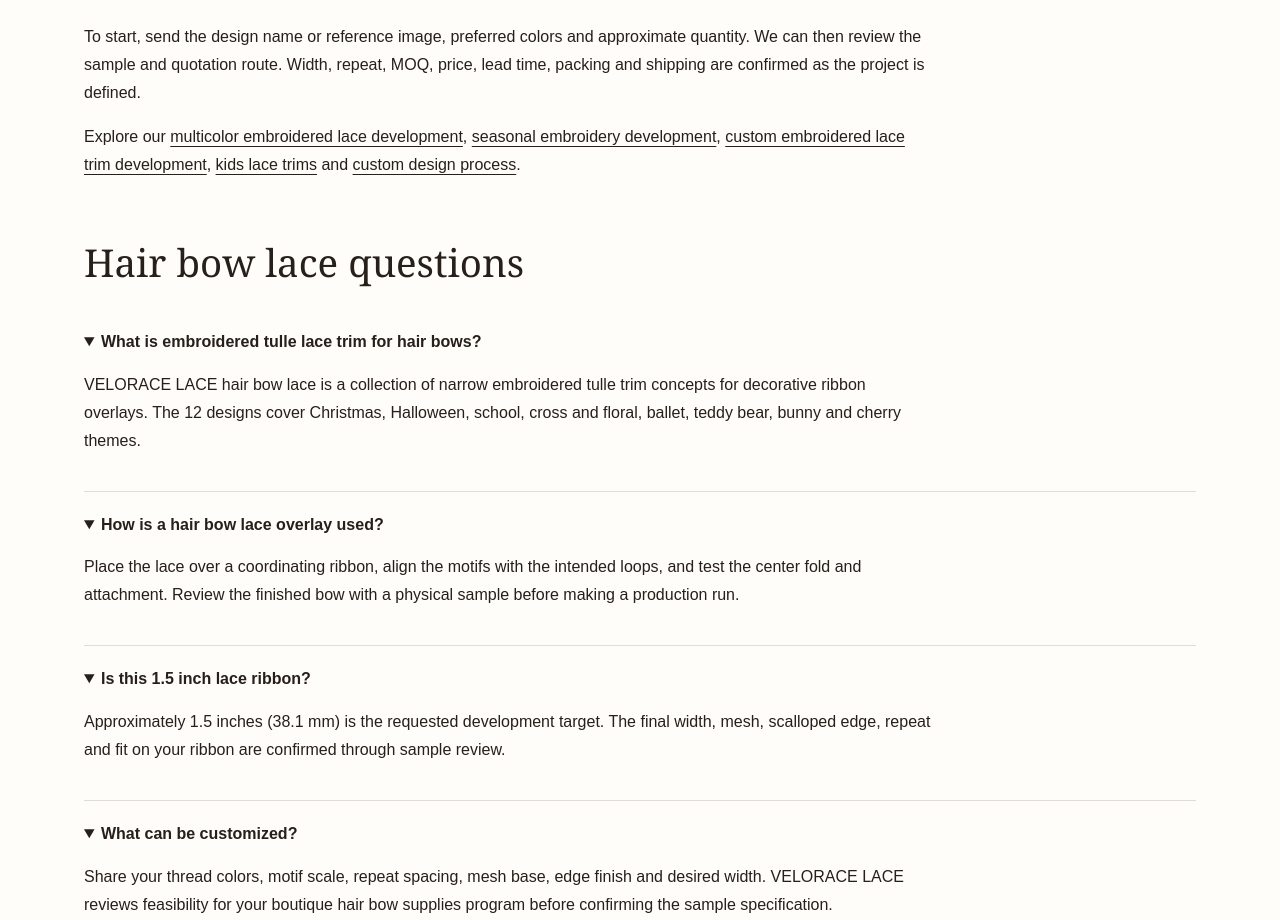
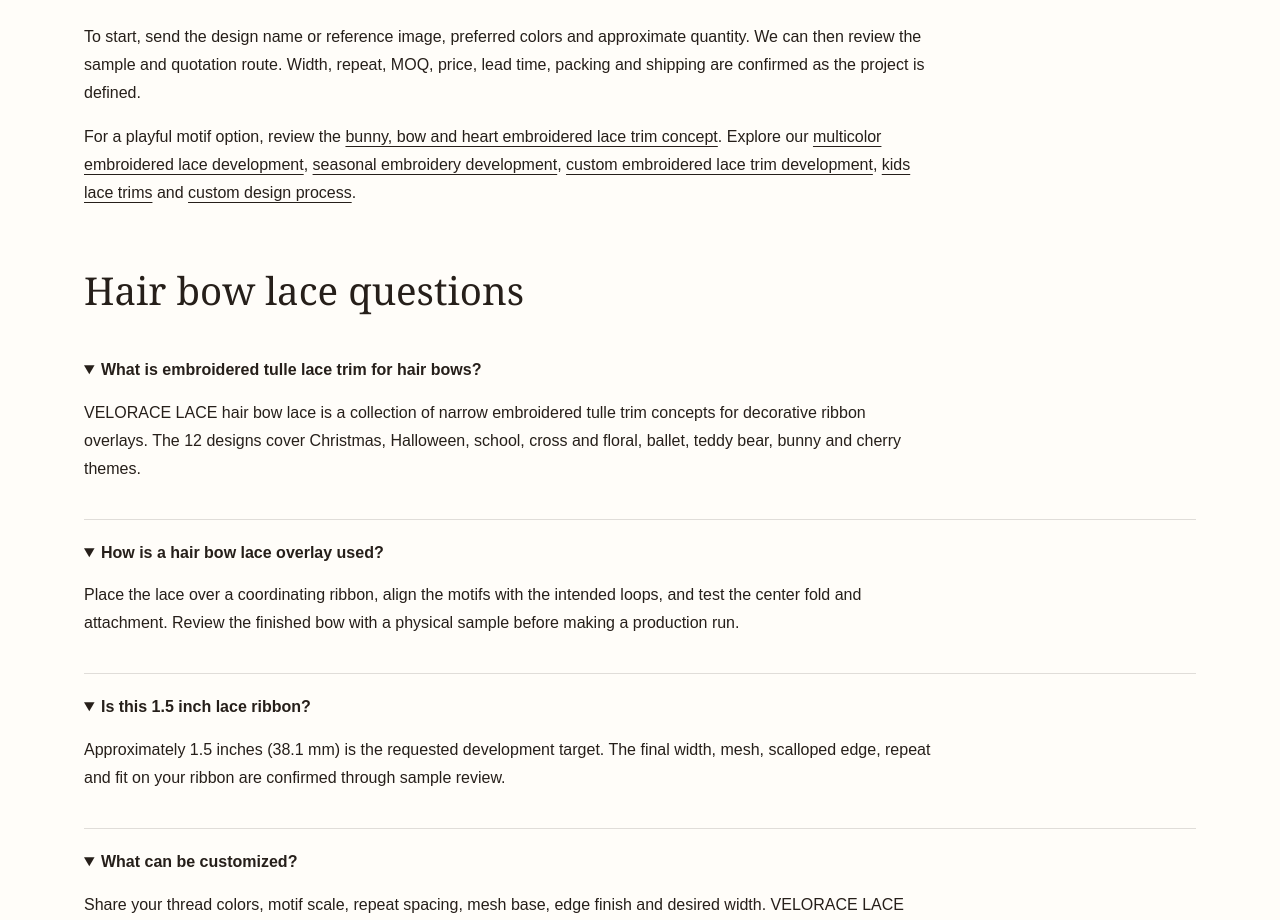
Before and after one commit to linxingwei/lace-b2b-site, a Next.js app: page /hair-bow-lace in a window 1280 px wide. Shown: the part 5626-6546 px from the top of the page. Built offline with nearby package versions, Linux system fonts and the light colour scheme; no server answers.

Commit message:
seo(p2): improve relevant internal links and embroidery lace readability

```diff
--- a/app/hair-bow-lace/page.tsx
+++ b/app/hair-bow-lace/page.tsx
@@ -65,7 +65,7 @@ export default function HairBowCollection() {
         <li><strong>Confirm the order.</strong> Agree the approved specification, order length and commercial terms before bulk production.</li>
       </ol>
       <p>{orderingAnswer}</p>
-      <p>Explore our <a href="/custom-multicolor-embroidered-lace">multicolor embroidered lace development</a>, <a href="/seasonal-embroidered-lace-trim">seasonal embroidery development</a>, <a href="/custom-embroidered-lace-trim">custom embroidered lace trim development</a>, <a href="/kids-lace-trim">kids lace trims</a> and <a href="/custom-design">custom design process</a>.</p>
+      <p>For a playful motif option, review the <a href="/hair-bow-lace/bunny-bow-heart-embroidered-lace-trim">bunny, bow and heart embroidered lace trim concept</a>. Explore our <a href="/custom-multicolor-embroidered-lace">multicolor embroidered lace development</a>, <a href="/seasonal-embroidered-lace-trim">seasonal embroidery development</a>, <a href="/custom-embroidered-lace-trim">custom embroidered lace trim development</a>, <a href="/kids-lace-trim">kids lace trims</a> and <a href="/custom-design">custom design process</a>.</p>
     </section>
     <HairBowFAQ items={faq} />
     <section className="bow-inquiry"><h2>Develop your next US boutique bow collection</h2><p>Send the design names, requested colors, width in inches, length in yards and US delivery ZIP code.</p><HairBowCTA placement="hair_bow_collection_bottom" /><p className="mt-4"><a className="button button-dark" href="/contact">Request quote by online form</a></p></section>
```
